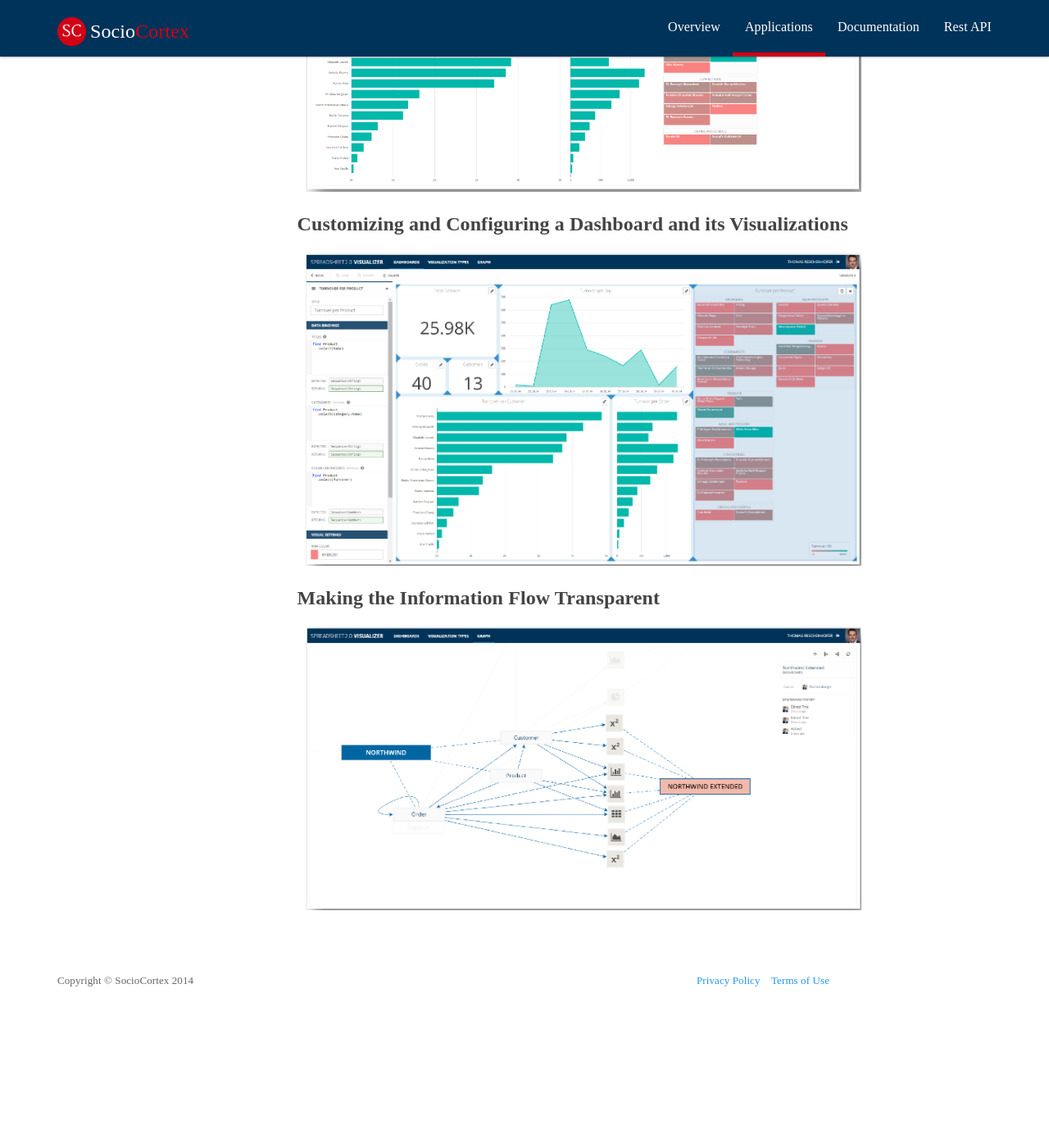
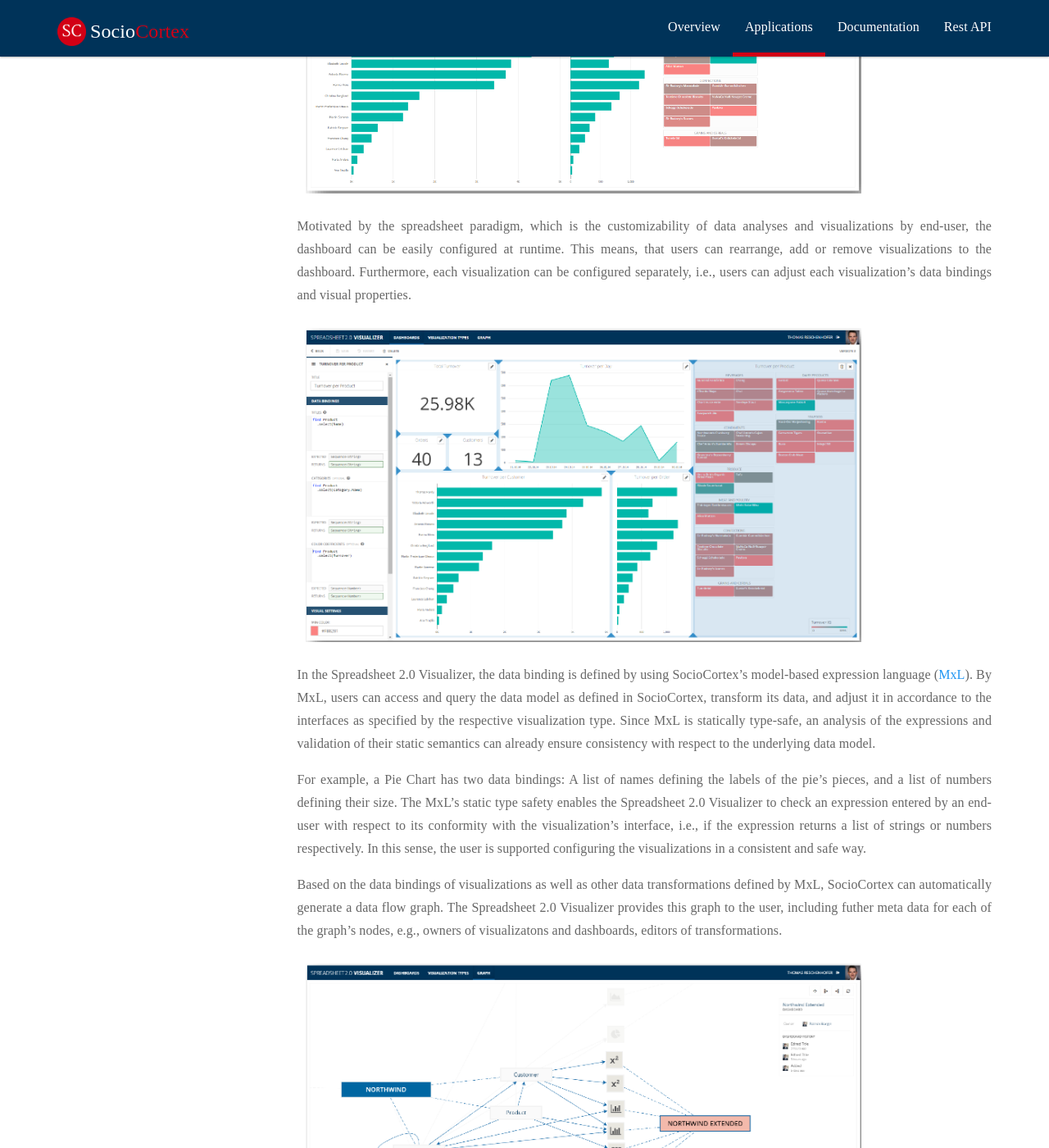
Before and after one commit to manoj5864/sociocortex, a Jekyll site: the page built from _posts/application/2015-10-04-spreadsheet.md, in a window 1280 px wide and 1400 px high, scrolled down 479 px. Shown: the whole window at 82% size. Built offline with Jekyll 4.4.1, drawn with Linux system fonts in a browser that asks for light colours; before the commit the page ends 1698 px from its top, so only the background shows below that; some of the changed text lies outside the part shown.

Commit message:
extension of Spreadsheet 2.0 description

```diff
--- a/_posts/application/2015-10-04-spreadsheet.md
+++ b/_posts/application/2015-10-04-spreadsheet.md
@@ -6,17 +6,20 @@
 teaser:   "A configurable dashboard solution which analyzable to foster the transparency of the information flow."
 ---
 
-#### Customizable and Analyzable Dashboards
-
-* Customizable dashboards consisting of multiple visualizations
-* Analyzability to foster transparency of information flow
+The Spreadsheet 2.0 Visualizer as part of the umbrella project [Spreadsheet 2.0](https://wwwmatthes.in.tum.de/pages/7hfq7554s6yv/Spreadsheet-2.0-User-Oriented-Tools-for-Analyzing-Complex-linked-Data) is a web-based tool access the data in SocioCortex and visualizing it in dashboards. In this context, a dashboard describes one web-based view consisting of one of more visualizations of potentially different types.
 
 ![Customizable and Analyzable Dashboards]({{ "/img/sh1.png" }}){: .screenshot }
 
-#### Customizing and Configuring a Dashboard and its Visualizations
+Motivated by the spreadsheet paradigm, which is the customizability of data analyses and visualizations by end-user, the dashboard can be easily configured at runtime. This means, that users can rearrange, add or remove visualizations to the dashboard. Furthermore, each visualization can be configured separately, i.e., users can adjust each visualization's data bindings and visual properties.
 
 ![Customizing and Configuring a Dashboard and its Visualizations]({{ "/img/sh2.png" }}){: .screenshot }
 
-#### Making the Information Flow Transparent
+In the Spreadsheet 2.0 Visualizer, the data binding is defined by using SocioCortex's model-based expression language ([MxL](https://wwwmatthes.in.tum.de/pages/xfokvh3melhh/Re14b-Type-Safety-in-EA-Model-Analysis)). By MxL, users can access and query the data model as defined in SocioCortex, transform its data, and adjust it in accordance to the interfaces as specified by the respective visualization type. Since MxL is statically type-safe, an analysis of the expressions and validation of their static semantics can already ensure consistency with respect to the underlying data model.
+
+For example, a Pie Chart has two data bindings: A list of names defining the labels of the pie's pieces, and a list of numbers defining their size. The MxL's static type safety enables the Spreadsheet 2.0 Visualizer to check an expression entered by an end-user with respect to its conformity with the visualization's interface, i.e., if the expression returns a list of strings or numbers respectively. In this sense, the user is supported configuring the visualizations in a consistent and safe way.
+
+Based on the data bindings of visualizations as well as other data transformations defined by MxL, SocioCortex can automatically generate a data flow graph. The Spreadsheet 2.0 Visualizer provides this graph to the user, including futher meta data for each of the graph's nodes, e.g., owners of visualizatons and dashboards, editors of transformations.
 
 ![Making the Information Flow Transparent]({{ "/img/sh3.png" }}){: .screenshot }
+
+This data flow graph enables the implementation of multiple use cases, e.g., impact analysis (which visualizations are affected when changing a certain data field), documentation of the information flow to address compliance demands, or stakeholder identification.
```
